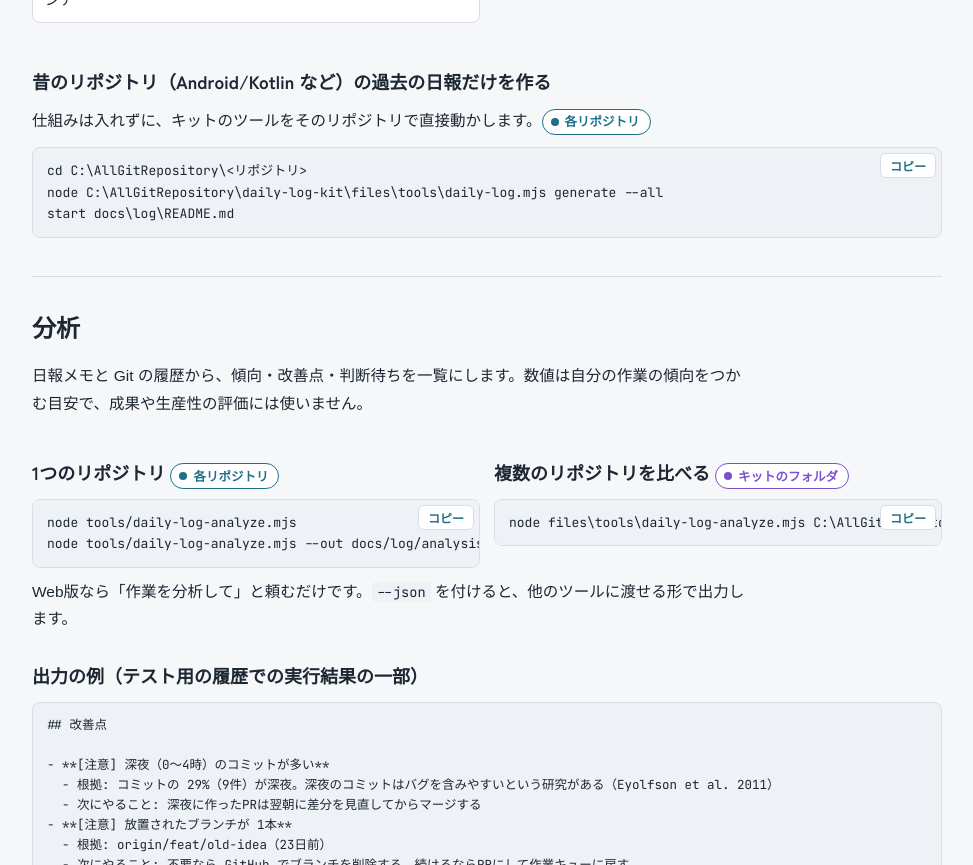
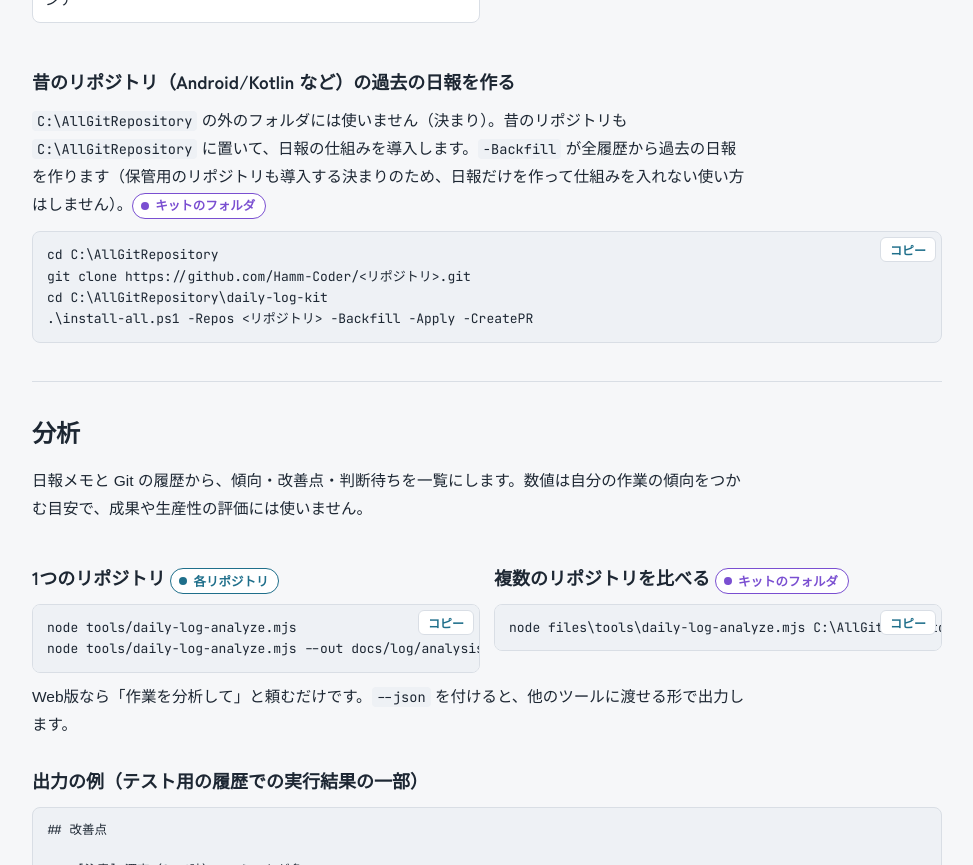
Before and after one commit to Hamm-Coder/daily-log-kit, a plain HTML site: page docs/manual/index.html in a window 1280 px wide. Shown: the part 10370-11235 px from the top of the page, without its empty margins (288-1261 px from the left). Drawn offline with Linux system fonts and the light colour scheme; a web font is replaced by a local one.

Commit message:
L2 の決まり: C:\AllGitRepository の外には適用せず、導入（-Backfill）で過去の日報を作る
Co-Authored-By: Claude Opus 5.5 <noreply@anthropic.com>
Claude-Session: https://claude.ai/code/session_013dMY1y1SSjww1LZwk9pmc1

```diff
--- a/docs/manual/index.html
+++ b/docs/manual/index.html
@@ -555,11 +555,12 @@ git pull
       </tbody></table></div>
     </div>
   </div>
-  <h3>昔のリポジトリ（Android/Kotlin など）の過去の日報だけを作る</h3>
-  <p>仕組みは入れずに、キットのツールをそのリポジトリで直接動かします。<span class="place repo">各リポジトリ</span></p>
-  <div class="code"><pre>cd C:\AllGitRepository\&lt;リポジトリ&gt;
-node C:\AllGitRepository\daily-log-kit\files\tools\daily-log.mjs generate --all
-start docs\log\README.md</pre><button type="button">コピー</button></div>
+  <h3>昔のリポジトリ（Android/Kotlin など）の過去の日報を作る</h3>
+  <p><code>C:\AllGitRepository</code> の外のフォルダには使いません（決まり）。昔のリポジトリも <code>C:\AllGitRepository</code> に置いて、日報の仕組みを導入します。<code>-Backfill</code> が全履歴から過去の日報を作ります（保管用のリポジトリも導入する決まりのため、日報だけを作って仕組みを入れない使い方はしません）。<span class="place kit">キットのフォルダ</span></p>
+  <div class="code"><pre>cd C:\AllGitRepository
+git clone https://github.com/Hamm-Coder/&lt;リポジトリ&gt;.git
+cd C:\AllGitRepository\daily-log-kit
+.\install-all.ps1 -Repos &lt;リポジトリ&gt; -Backfill -Apply -CreatePR</pre><button type="button">コピー</button></div>
 </section>
 
 <section id="analyze">
```
Also changed, not shown: 3 other files.
